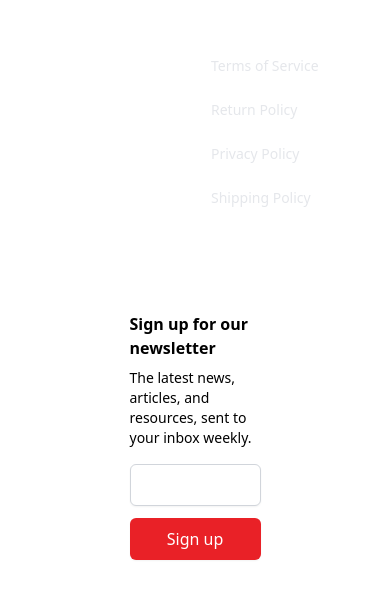
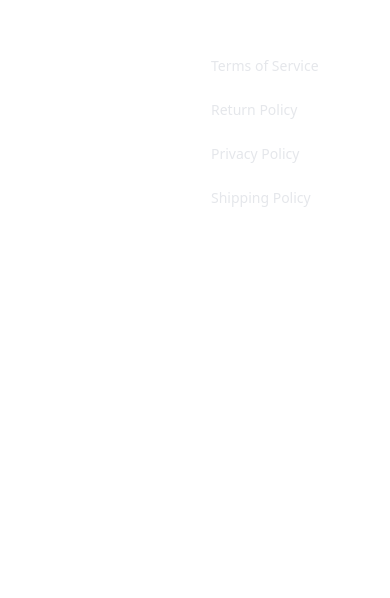
Before and after one commit to Materials-Resources/Commerce-Client, a Next.js app: page / in a window 390 px wide. Shown: the part 2485-3083 px from the top of the page. After the commit the page ends 2909 px from the top, so only its background shows below. Built offline with nearby package versions, Linux system fonts and the light colour scheme.

Commit message:
cleaned up Footer.tsx. Added page numbers to search page

```diff
--- a/components/Footer.tsx
+++ b/components/Footer.tsx
@@ -33,7 +33,7 @@ const footerNavigation = {
 
 export const Footer: NextComponentType = () => {
   return (
-    <>
+    <div className={'mb-0 w-full bottom-0'}>
       <footer aria-labelledby="footer-heading">
         <h2 id="footer-heading" className="sr-only">
           Footer
@@ -101,40 +101,6 @@ export const Footer: NextComponentType = () => {
                 </div>
               </div>
             </div>
-
-            <div className="flex justify-center">
-              <div className="flex  w-1/2 items-center rounded-lg bg-white p-6 text-black sm:p-10">
-                <div className="mx-auto max-w-sm">
-                  <h3 className="text-calm-blue font-semibold">
-                    Sign up for our newsletter
-                  </h3>
-                  <p className="text-calm-blue mt-2 text-sm">
-                    The latest news, articles, and resources, sent to your inbox
-                    weekly.
-                  </p>
-                  <form className="mt-4 sm:mt-6 sm:flex">
-                    <label htmlFor="email-address" className="sr-only">
-                      Email address
-                    </label>
-                    <input
-                      id="email-address"
-                      type="text"
-                      autoComplete="email"
-                      required
-                      className="w-full min-w-0 appearance-none rounded-md border border-gray-300 bg-white py-2 px-4 text-base text-gray-900 placeholder-gray-500 shadow-sm focus:border-indigo-500 focus:outline-none focus:ring-1 focus:ring-indigo-500"
-                    />
-                    <div className="mt-3 sm:mt-0 sm:ml-4 sm:flex-shrink-0">
-                      <button
-                        type="submit"
-                        className="flex w-full items-center justify-center rounded-md border border-transparent bg-safety-red py-2 px-4 text-base font-medium text-white shadow-sm hover:bg-raisin-black focus:outline-none focus:ring-2 focus:ring-indigo-500 focus:ring-offset-2 focus:ring-offset-white"
-                      >
-                        Sign up
-                      </button>
-                    </div>
-                  </form>
-                </div>
-              </div>
-            </div>
           </div>
 
           <div className="py-10 md:flex md:items-center md:justify-between">
@@ -160,6 +126,6 @@ export const Footer: NextComponentType = () => {
           </div>
         </div>
       </footer>
-    </>
+    </div>
   );
 };
--- /dev/null
+++ b/components/search/Page.tsx
@@ -0,0 +1,43 @@
+import {ReactElement, JSXElementConstructor, ReactFragment, ReactComponentElement} from "react"
+import {ArrowLeftCircleIcon, ArrowRightCircleIcon} from "@heroicons/react/24/outline";
+import {ClassName} from "postcss-selector-parser";
+
+function PageLink(data: { page: number }) {
+    return (
+        <button>
+            <div className={'flex justify-center items-center w-10 h-10 bg-space-caddet-dark text-white rounded-lg hover:bg-space-caddet-light hover:text-black'}>
+                <p>{data.page}</p>
+            </div>
+        </button>
+
+    )
+}
+
+export default function SearchPageSelector(data: { totalPages: number, currentPage: number }) {
+
+    let nextFourPages = [];
+    for (let i=data.currentPage + 1; i <= data.totalPages; i++) {
+        if (i >= data.currentPage + 5) break;
+        nextFourPages.push(<PageLink page={i} />)
+    }
+
+    return (
+        <>
+            <div className={'my-10 mx-auto max-w-xl grid grid-cols-7 place-items-center gap-2'}>
+                {data.currentPage <= 1 ?
+                    <ArrowLeftCircleIcon className={'w-7 text-gray-200'} />
+                    :
+                    <button>
+                        <ArrowLeftCircleIcon className={'w-7'} />
+                    </button>
+
+                }
+
+                <PageLink page={data.currentPage}  />
+                {nextFourPages}
+                <ArrowRightCircleIcon className={'w-7'} />
+            </div>
+
+        </>
+    )
+}
--- a/package.json
+++ b/package.json
@@ -11,8 +11,6 @@
   },
   "dependencies": {
     "@apollo/client": "^3.7.4",
-    "@graphql-codegen/cli": "^2.16.4",
-    "@graphql-codegen/client-preset": "^1.2.6",
     "@headlessui/react": "^1.7.7",
     "@heroicons/react": "^2.0.13",
     "@reduxjs/toolkit": "^1.9.1",
@@ -29,6 +27,9 @@
     "sharp": "^0.31.3"
   },
   "devDependencies": {
+    "@graphql-codegen/cli": "^2.15.0",
+    "@graphql-codegen/client-preset": "^1.3.0",
+    "@graphql-codegen/typescript-resolvers": "^2.7.13",
     "@types/node": "18.11.18",
     "@types/react": "18.0.27",
     "@types/react-dom": "18.0.10",
--- a/pages/product/[uid].tsx
+++ b/pages/product/[uid].tsx
@@ -4,10 +4,7 @@ import { graphql } from "../../gql";
 import { useEffect } from "react";
 import {
   ArrowLeftCircleIcon,
-  MinusCircleIcon,
-  PlusCircleIcon,
 } from "@heroicons/react/24/outline";
-import { CheckCircleIcon, XCircleIcon } from "@heroicons/react/24/solid";
 import PurchaseForm from "../../components/PurchaseForm";
 
 const getProductById = graphql(/* GraphQL */ `
--- a/pages/search.tsx
+++ b/pages/search.tsx
@@ -1,17 +1,21 @@
 import { useRouter } from "next/router";
-import { useLazyQuery, useQuery } from "@apollo/client";
+import { useLazyQuery } from "@apollo/client";
 import { graphql } from "../gql/";
 import { FormEvent, useEffect, useState } from "react";
 import SearchResult from "../components/search/SearchResult";
 import { MagnifyingGlassIcon } from "@heroicons/react/24/outline";
-import Facets from "../components/search/Facets";
+import SearchPageSelector from "../components/search/Page";
 
 const searchProductByIdDocument = graphql(/* GraphQL */ `
   query SearchProducts($query: String!) {
     search(query: $query) {
-      ItemId
-      ItemDesc
-      InvMastUid
+      CurrentPage
+      TotalPages
+      Products {
+        InvMastUid
+        ItemId
+        ItemDesc
+      }
     }
   }
 `);
@@ -51,6 +55,11 @@ const Results = () => {
           />
         </div>
       </form>
+      {error && (
+          <div>
+            <p>There was an error loading search results</p>
+          </div>
+      )}
       {data && (
         <>
           <p className={"py-5 text-5xl font-bold"}>
@@ -63,7 +72,7 @@ const Results = () => {
                 "col-span-4 grid grid-cols-1 gap-5 md:grid-cols-2 xl:grid-cols-4"
               }
             >
-              {data?.search.map(
+              {data?.search.Products?.map(
                 (result: {
                   ItemId: string;
                   ItemDesc: string;
@@ -80,6 +89,7 @@ const Results = () => {
               )}
             </div>
           </div>
+          <SearchPageSelector currentPage={data.search.CurrentPage} totalPages={data.search.TotalPages} />
         </>
       )}
     </div>
```
Also changed, not shown: codegen.ts (+9 -2 lines), 1 other file (tests, documents, lock files or other folders).
